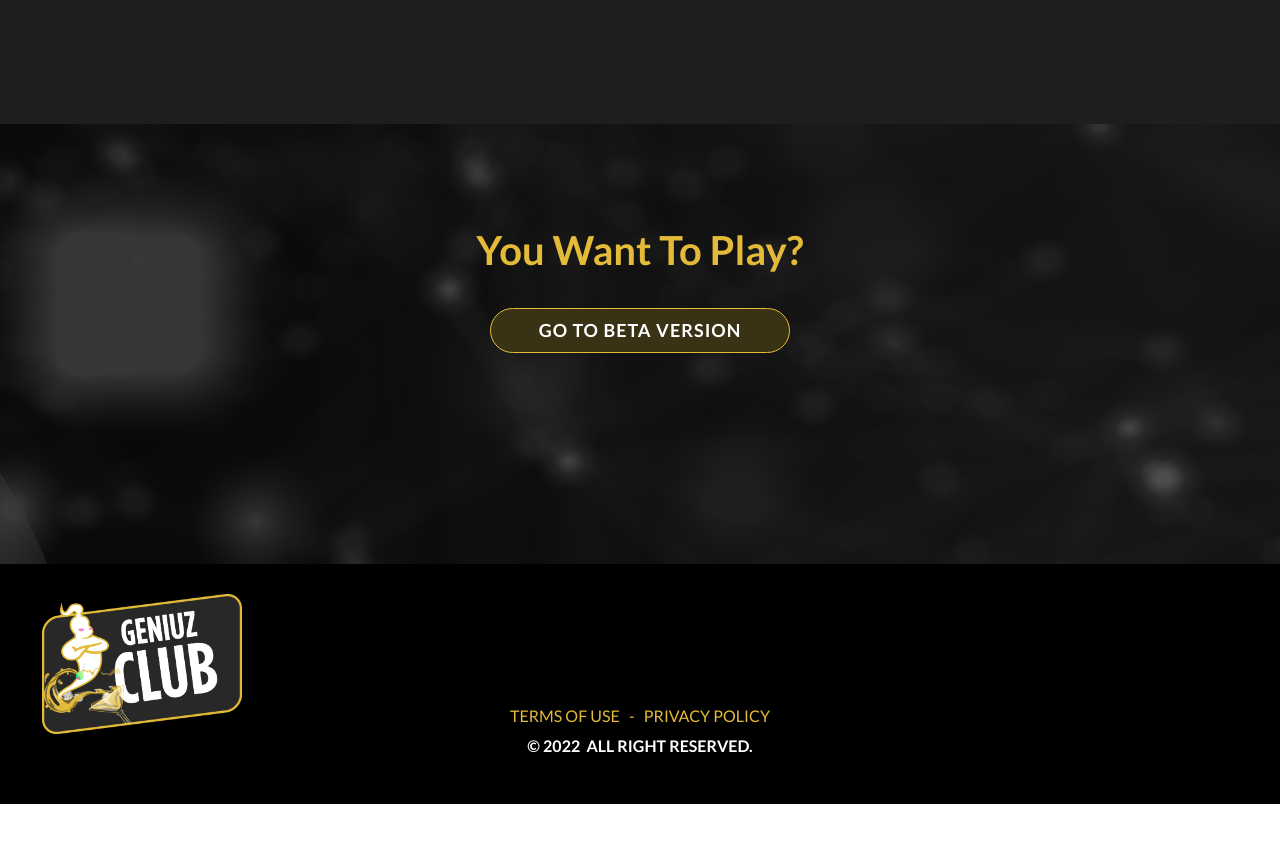
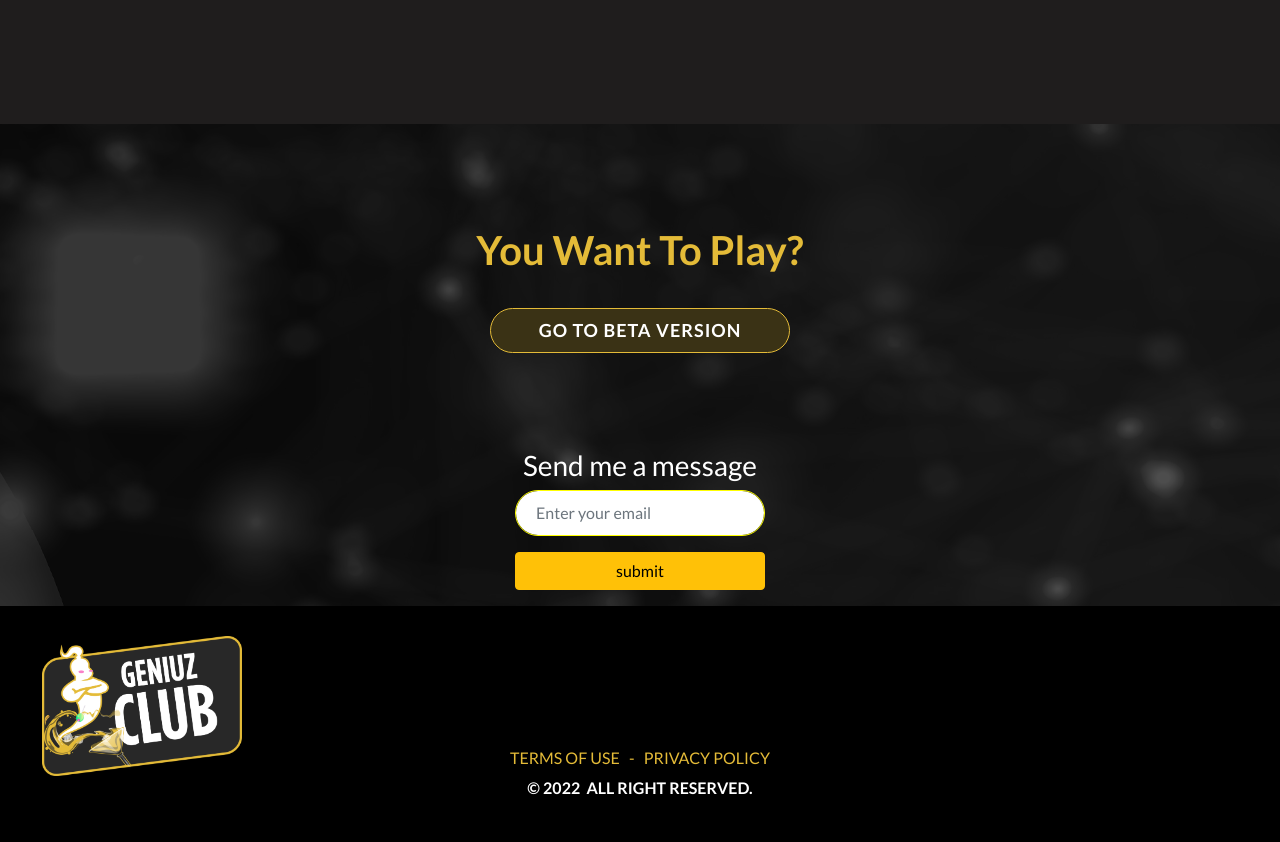
Before and after one commit to muhammadwasi81/GeniuzClub-landingPage, a React (Create React App) app: page / in a window 1280 px wide. Shown: the part 3060-3902 px from the top of the page. Before the commit the page ends 3864 px from the top, so only its background shows below. Built offline with nearby package versions, Linux system fonts and the light colour scheme.

Commit message:
update: email && reCaptcha

```diff
--- a/package.json
+++ b/package.json
@@ -7,11 +7,13 @@
     "@testing-library/react": "^13.4.0",
     "@testing-library/user-event": "^13.5.0",
     "aos": "^2.3.4",
+    "axios": "^1.1.3",
     "gsap": "^3.11.2",
     "i18next": "^21.9.2",
     "node-sass": "^7.0.3",
     "react": "^18.2.0",
     "react-dom": "^18.2.0",
+    "react-google-recaptcha": "^2.1.0",
     "react-headroom": "^3.2.1",
     "react-i18next": "^11.18.6",
     "react-multi-carousel": "^2.8.2",
--- a/src/components/beta/BetaVersion.jsx
+++ b/src/components/beta/BetaVersion.jsx
@@ -1,8 +1,60 @@
+import { useState } from 'react';
 import { useTranslation } from 'react-i18next';
 import './beta.scss';
+import ReCAPTCHA from 'react-google-recaptcha';
+import axios from 'axios';
 
 const BetaVersion = () => {
   const { t } = useTranslation();
+  const [email, setEmail] = useState('');
+  const [showFormErr, setShowFormErr] = useState(false);
+  const [showCaptcha, setShowCaptcha] = useState(false);
+  const [formSubmitted, setFormSubmitted] = useState({
+    title: '',
+    paragraph: '',
+  });
+
+  const submitHandler = async (e) => {
+    e.preventDefault();
+    setShowCaptcha(true);
+    console.log(email, 'email');
+  };
+
+  const sendEmail = async (captchaValue) => {
+    if (!email) {
+      setShowFormErr(true);
+      return;
+    }
+    const params = {
+      email,
+      'g-recaptcha-response': captchaValue,
+    };
+    console.log(params, 'params');
+    console.log(captchaValue, 'captchaValue');
+    setFormSubmitted({ title: 'Sending message...', paragraph: '' });
+
+    try {
+      const { data } = await axios.post(
+        `https://api.geniuz.club/landingpage/marketing/WhiteList`,
+        {
+          params,
+          email,
+        }
+      );
+      console.log(data, 'data');
+    } catch (error) {
+      setFormSubmitted({
+        title: 'Error sending message, try again later',
+        paragraph: 'Please contact Johnathan either by phone or email.',
+      });
+      console.log(
+        error.response && error.response.data.message
+          ? error.response.data.message
+          : error.message,
+        'error'
+      );
+    }
+  };
   return (
     <section className="beta__wrapper" id="Faq">
       <div
@@ -17,8 +69,47 @@ const BetaVersion = () => {
         data-aos="fade-up"
         data-aos-duration="3000"
       >
-        <button className="btn__version m-auto">go to beta version</button>
+        <button className="btn__version m-auto" type="submit">
+          go to beta version
+        </button>
       </div>
+      {!formSubmitted.title ? (
+        <div>
+          <h3 className="text-center">Send me a message</h3>
+          {!showCaptcha ? (
+            <div className="container d-flex justify-content-around">
+              <form onSubmit={submitHandler}>
+                <input
+                  type="email"
+                  name="email"
+                  placeholder="Enter your email"
+                  className="form-control"
+                  value={email}
+                  onChange={(e) => setEmail(e.target.value)}
+                />
+                <button type="submit" className="btn btn-warning w-100 my-3">
+                  submit
+                </button>
+                {showFormErr ? (
+                  <p className="text-danger">
+                    Please fill email field to send a message
+                  </p>
+                ) : null}
+              </form>
+            </div>
+          ) : (
+            <ReCAPTCHA
+              sitekey={'6Lev4X8iAAAAAF9UgTDVOib5O6QkQN7uuvD3u53z'}
+              onChange={sendEmail}
+            />
+          )}
+        </div>
+      ) : (
+        <div className="flex flex-col items-center">
+          <h3 className="text-white">{formSubmitted.title}</h3>
+          <p>{formSubmitted.paragraph}</p>
+        </div>
+      )}
     </section>
   );
 };
--- a/src/components/beta/beta.scss
+++ b/src/components/beta/beta.scss
@@ -20,6 +20,14 @@ $black: #000000;
       line-height: 20px;
       word-spacing: 0;
     }
+  }
+  .form-control {
+    width: 250px;
+    margin: auto;
+    border-radius: 30px;
+    border: 1px solid yellow;
+    outline: none;
+    padding: 10px 20px;
   }
   .btn__version {
     color: $white;
```
Also changed, not shown: 2 other files (tests, documents, lock files or other folders).
